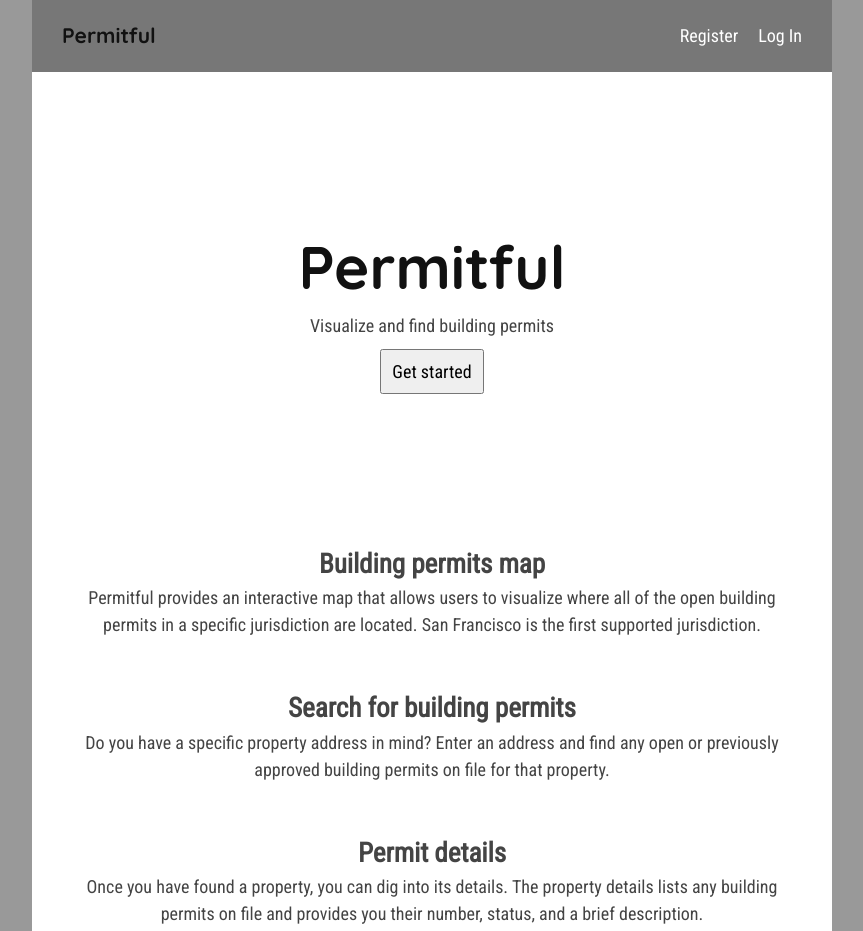
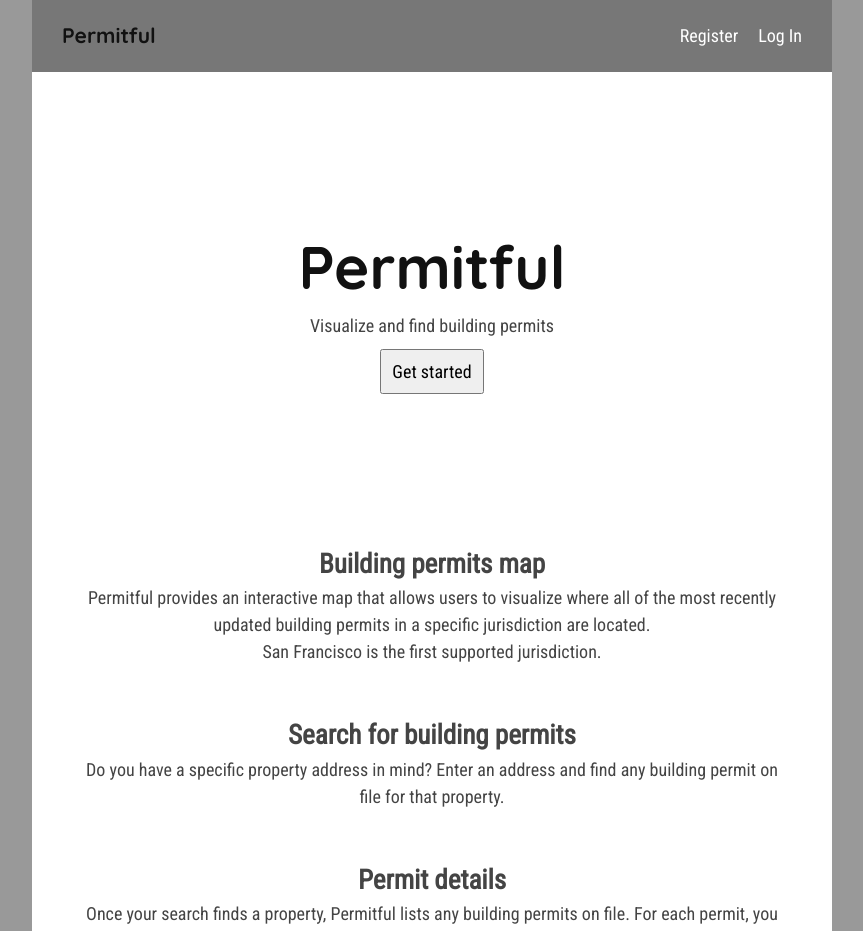
Before and after one commit to gavinmgrant/permitful-client, a React (Create React App) app: page / in a window 1280 px wide. Shown: the top 931 px of the page, without its empty margins (208-1071 px from the left). Built offline with nearby package versions, Linux system fonts and the light colour scheme.

Commit message:
fixed favorite heart bug

```diff
--- a/src/components/Details/Details.js
+++ b/src/components/Details/Details.js
@@ -3,15 +3,14 @@ import Favorite from '../Favorite/Favorite';
 import './Details.css';
 
 export default function Details(props) {
-    const date = props.statusDate
-    const formattedDate = date.slice(0, 10);
-
     // gets marker limit amount from search bar
     const [heartIcon, setHeartIcon] = useState(false);
     const handleHeartToggle = useCallback(heartState => {
         setHeartIcon(heartState);
     }, []);
-    console.log('Heart: ', heartIcon);
+
+    const date = props.statusDate
+    const formattedDate = date.slice(0, 10);
 
     return (
         <section className="details">
--- a/src/components/Landing/Landing.js
+++ b/src/components/Landing/Landing.js
@@ -18,17 +18,18 @@ export default function Landing() {
 
       <section className='landing-sections'>
         <h2>Building permits map</h2>
-        <p>Permitful provides an interactive map that allows users to visualize where all of the open building permits in a specific jurisdiction are located. San Francisco is the first supported jurisdiction.</p>
+        <p>Permitful provides an interactive map that allows users to visualize where all of the most recently updated building permits in a specific jurisdiction are located.</p>
+        <p>San Francisco is the first supported jurisdiction.</p>
       </section>
 
       <section className='landing-sections'>
         <h2>Search for building permits</h2>
-        <p>Do you have a specific property address in mind? Enter an address and find any open or previously approved building permits on file for that property.</p>
+        <p>Do you have a specific property address in mind? Enter an address and find any building permit on file for that property.</p>
       </section>
 
       <section className='landing-sections'>
         <h2>Permit details</h2>
-        <p>Once you have found a property, you can dig into its details. The property details lists any building permits on file and provides you their number, status, and a brief description.</p>
+        <p>Once your search finds a property, Permitful lists any building permits on file. For each permit, you will find its permit number, status, and a brief description.</p>
       </section>
 
       <section className='landing-sections'>
--- a/src/components/PermitMap/PermitMap.js
+++ b/src/components/PermitMap/PermitMap.js
@@ -13,7 +13,7 @@ const containerStyle = {
 };
 
 const center = {
-  lat: 37.773972,
+  lat: 37.73572,
   lng: -122.431297
 };
 
--- a/src/components/Results/Results.js
+++ b/src/components/Results/Results.js
@@ -1,4 +1,4 @@
-import React from 'react';
+import React, { useState, useCallback } from 'react';
 import Favorite from '../Favorite/Favorite';
 import useSWR from "swr";
 import './Results.css';
@@ -10,6 +10,12 @@ function refreshPage() {
 }
 
 export default function Results(props) {
+    // gets marker limit amount from search bar
+    const [heartIcon, setHeartIcon] = useState(false);
+    const handleHeartToggle = useCallback(heartState => {
+        setHeartIcon(heartState);
+    }, []);
+
     const address = props.searchAddress;
     const addressArr = address.split(' ');
     const addressNum = addressArr[0];
@@ -25,7 +31,9 @@ export default function Results(props) {
         <details key={result.record_id} className="results-item">
             <summary><span className="underline">Status Date:</span> {result.status_date.slice(0, 10)}</summary>
             <div className="results-details">
-                <Favorite />
+                <Favorite
+                    handleHeartToggle={handleHeartToggle}
+                />
                 <p><span className="underline">Permit Number:</span> {result.permit_number}</p>
                 <p><span className="underline">Permit Status:</span> {result.status}</p>
                 <p><span className="underline">Description:</span> {result.description}</p>
```
Also changed, not shown: 1 other file (tests, documents, lock files or other folders).
